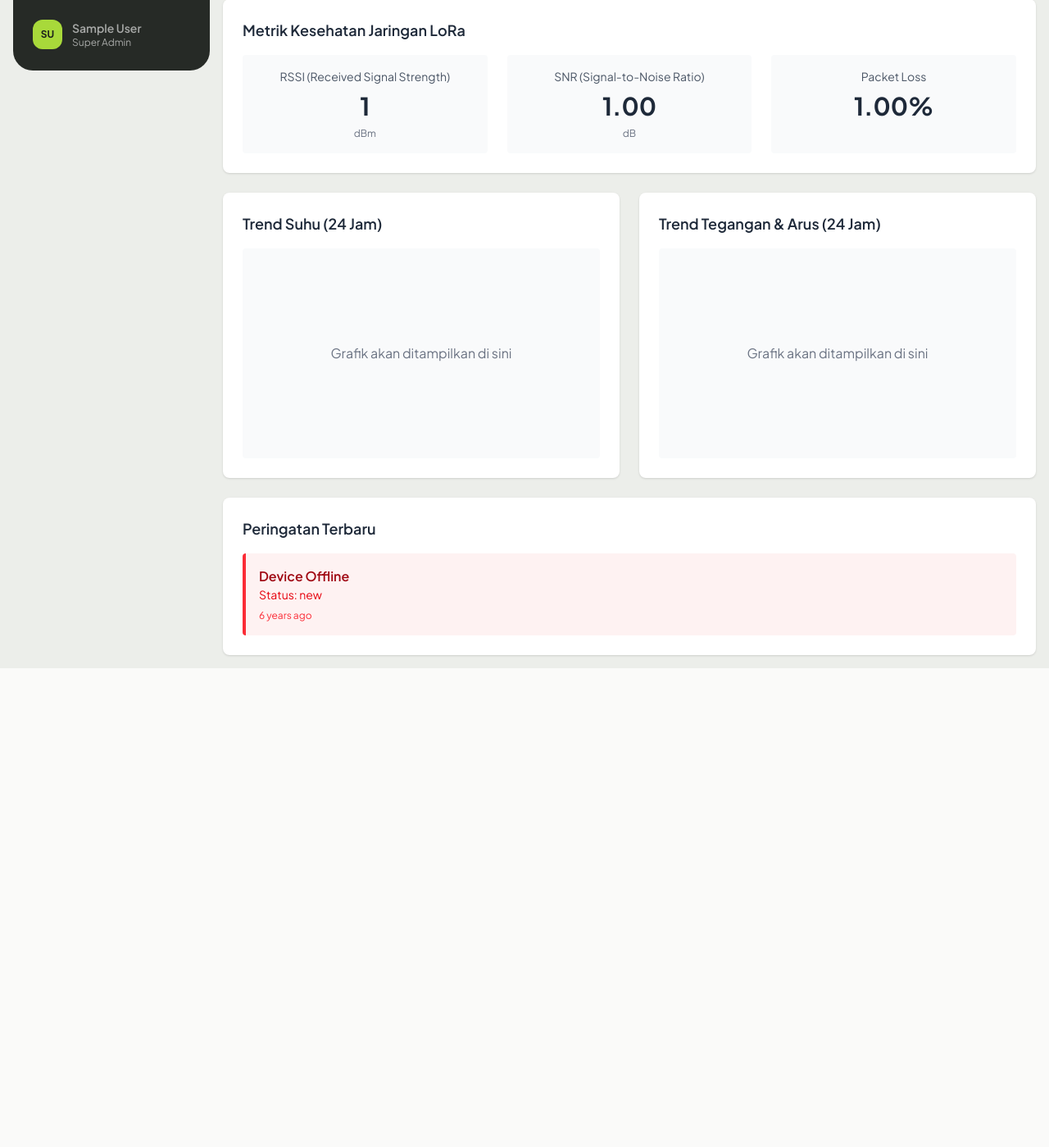
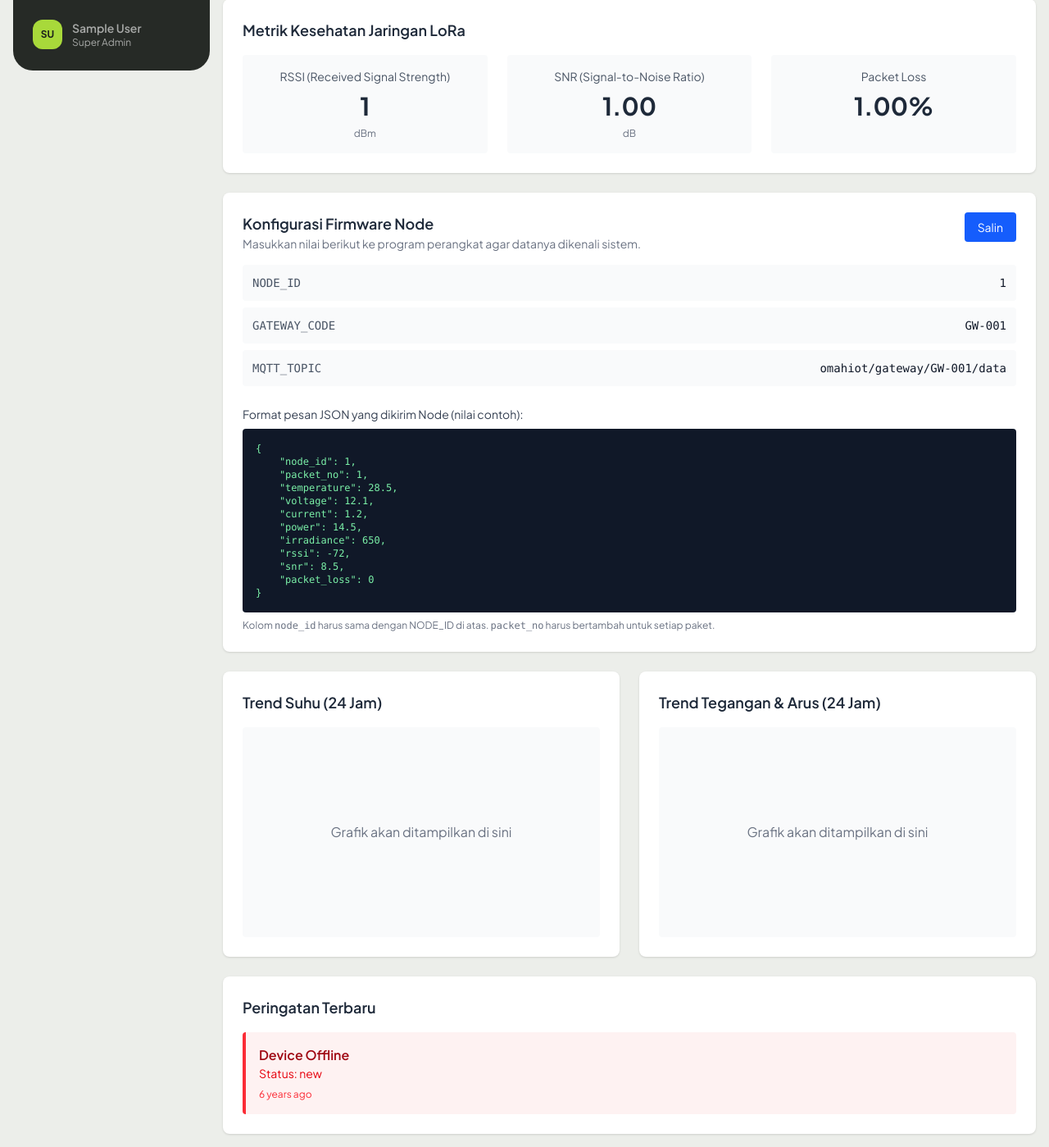
Before and after one commit to bayu3prayitno/dashboard_plts, a Laravel app: page /devices/1 in a window 1280 px wide. Shown: the part 698-2097 px from the top of the page at 82% size. Before the commit the page ends 1513 px from the top, so only its background shows below. Run offline with Laravel 12, Linux system fonts and the light colour scheme; a user stored in the database is signed in; data comes from the database, SQL or seed files in the repository; tables that the repository leaves empty hold one stand-in row (values such as "Sample post"); style sheets or scripts are compiled from the project's sources.

Commit message:
add : konfigurasi firmware Node saat tambah perangkat

```diff
--- a/app/Http/Controllers/DeviceController.php
+++ b/app/Http/Controllers/DeviceController.php
@@ -31,7 +31,11 @@ class DeviceController extends Controller
 
     public function create(): View
     {
-        return view('dashboard.devices.create', ['gateways' => Gateway::orderBy('name')->get()]);
+        return view('dashboard.devices.create', [
+            'gateways' => Gateway::orderBy('name')->get(),
+            // ID Node berikutnya, supaya pengguna tidak perlu menebak nomor yang belum dipakai
+            'nextNodeId' => (int) Device::max('node_id') + 1,
+        ]);
     }
 
     public function store(Request $request): RedirectResponse
@@ -42,7 +46,9 @@ class DeviceController extends Controller
         $device = Device::create($data);
         ActivityLog::record($request->user()?->id, 'device.created', $device, null, $device->getAttributes());
 
-        return redirect()->route('devices.index')->with('success', 'Perangkat berhasil ditambahkan.');
+        // Langsung ke halaman detail, tempat konfigurasi firmware ditampilkan
+        return redirect()->route('devices.show', $device)
+            ->with('success', 'Perangkat berhasil ditambahkan. Salin konfigurasi firmware di bawah ke program Node.');
     }
 
     public function edit(Device $device): View
--- a/app/Models/Gateway.php
+++ b/app/Models/Gateway.php
@@ -44,4 +44,10 @@ class Gateway extends Model
     {
         return $this->hasMany(Device::class);
     }
+
+    /** Topik MQTT tempat Gateway ini mempublikasikan data (sesuai format yang dibaca MqttSubscribe). */
+    public function mqttDataTopic(): string
+    {
+        return 'omahiot/gateway/'.$this->gateway_code.'/data';
+    }
 }
--- a/resources/views/dashboard/devices/create.blade.php
+++ b/resources/views/dashboard/devices/create.blade.php
@@ -13,8 +13,8 @@
             <!-- Node ID -->
             <div>
                 <label class="block text-sm font-semibold text-gray-700 mb-2">ID Node</label>
-                <input type="number" name="node_id" min="1" value="{{ old('node_id') }}" placeholder="1" class="w-full px-4 py-2 border border-gray-300 rounded-lg focus:outline-none focus:ring-2 focus:ring-blue-500" required>
-                <p class="text-xs text-gray-500 mt-1">ID Node sesuai firmware (sesuai dengan firmware Node)</p>
+                <input type="number" name="node_id" min="1" value="{{ old('node_id', $nextNodeId) }}" placeholder="1" class="w-full px-4 py-2 border border-gray-300 rounded-lg focus:outline-none focus:ring-2 focus:ring-blue-500" required>
+                <p class="text-xs text-gray-500 mt-1">Terisi otomatis dengan nomor berikutnya. Nilai ini nanti dimasukkan ke firmware Node setelah perangkat disimpan.</p>
                 @error('node_id')<p class="text-xs text-red-600 mt-1">{{ $message }}</p>@enderror
             </div>
 
--- a/resources/views/dashboard/devices/show.blade.php
+++ b/resources/views/dashboard/devices/show.blade.php
@@ -105,6 +105,47 @@
         </div>
     </div>
 
+    <!-- Konfigurasi Firmware -->
+    <div class="bg-white rounded-lg shadow p-6">
+        <div class="flex items-start justify-between gap-4 mb-4">
+            <div>
+                <h3 class="text-lg font-semibold text-gray-800">Konfigurasi Firmware Node</h3>
+                <p class="text-sm text-gray-500">Masukkan nilai berikut ke program perangkat agar datanya dikenali sistem.</p>
+            </div>
+            @if($device->gateway)
+                <button type="button" onclick="copyFirmwareConfig()" class="shrink-0 bg-blue-600 text-white px-4 py-2 rounded hover:bg-blue-700 text-sm">Salin</button>
+            @endif
+        </div>
+
+        @if($device->gateway)
+            @php
+                $samplePayload = [
+                    'node_id' => $device->node_id,
+                    'packet_no' => 1,
+                    'temperature' => 28.5,
+                    'voltage' => 12.1,
+                    'current' => 1.2,
+                    'power' => 14.5,
+                    'irradiance' => 650,
+                    'rssi' => -72,
+                    'snr' => 8.5,
+                    'packet_loss' => 0,
+                ];
+            @endphp
+            <div id="firmware-config" class="space-y-2 font-mono text-sm">
+                <div class="flex justify-between gap-4 p-3 bg-gray-50 rounded"><span class="text-gray-600">NODE_ID</span><span class="text-gray-900">{{ $device->node_id }}</span></div>
+                <div class="flex justify-between gap-4 p-3 bg-gray-50 rounded"><span class="text-gray-600">GATEWAY_CODE</span><span class="text-gray-900">{{ $device->gateway->gateway_code }}</span></div>
+                <div class="flex justify-between gap-4 p-3 bg-gray-50 rounded"><span class="text-gray-600">MQTT_TOPIC</span><span class="text-gray-900 break-all text-right">{{ $device->gateway->mqttDataTopic() }}</span></div>
+            </div>
+
+            <p class="text-sm text-gray-700 mt-6 mb-2">Format pesan JSON yang dikirim Node (nilai contoh):</p>
+            <pre class="bg-gray-900 text-green-300 text-xs p-4 rounded overflow-x-auto">{{ json_encode($samplePayload, JSON_PRETTY_PRINT) }}</pre>
+            <p class="text-xs text-gray-500 mt-2">Kolom <span class="font-mono">node_id</span> harus sama dengan NODE_ID di atas. <span class="font-mono">packet_no</span> harus bertambah untuk setiap paket.</p>
+        @else
+            <p class="text-sm text-gray-500">Perangkat belum terhubung ke Gateway. Edit perangkat dan pilih Gateway untuk melihat konfigurasi.</p>
+        @endif
+    </div>
+
     <!-- Historical Data Charts (belum dihubungkan ke data) -->
     <div class="grid grid-cols-1 lg:grid-cols-2 gap-6">
         <div class="bg-white rounded-lg shadow p-6">
@@ -139,6 +180,13 @@
 </div>
 
 <script>
+function copyFirmwareConfig() {
+    const text = document.getElementById('firmware-config')?.innerText ?? '';
+    navigator.clipboard.writeText(text)
+        .then(() => showToast('Konfigurasi disalin.', 'success'))
+        .catch(() => showToast('Gagal menyalin. Salin secara manual.', 'error'));
+}
+
 async function deleteDevice(id) {
     if (!confirm('Apakah Anda yakin ingin menghapus perangkat ini?')) return;
 
```
